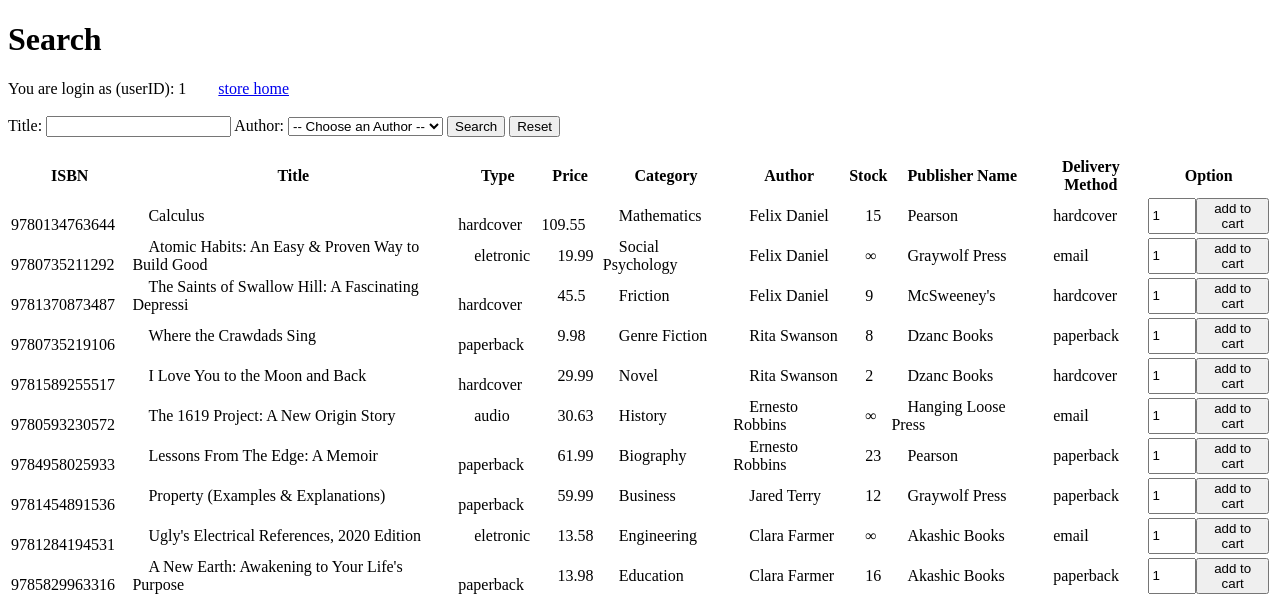
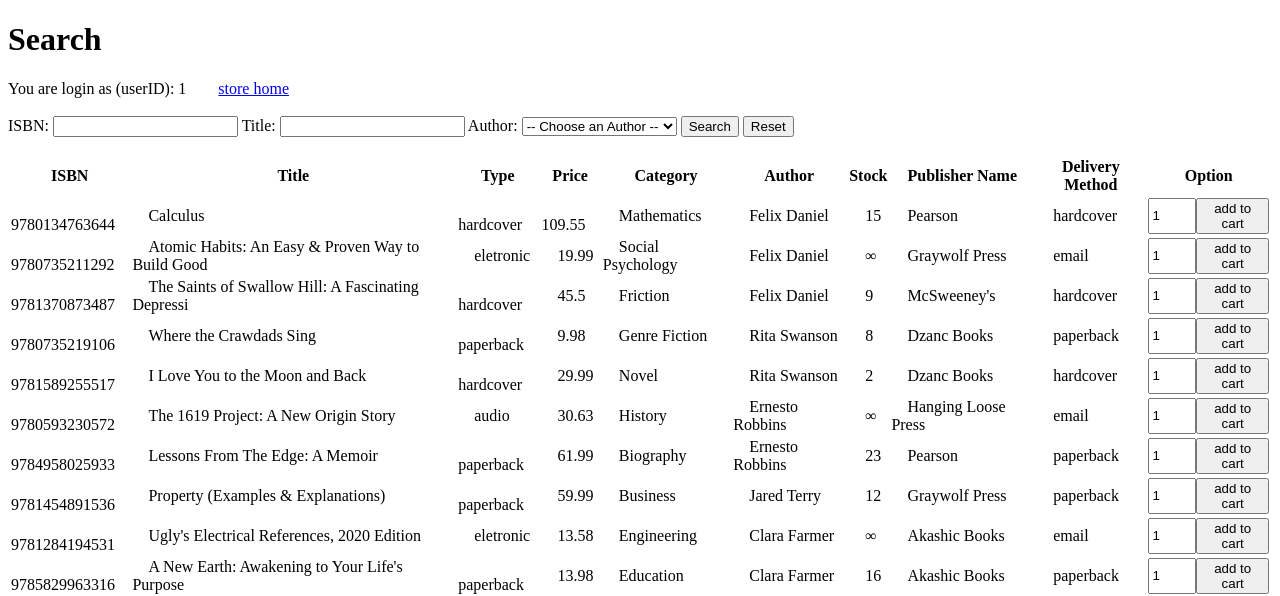
Before and after one commit to LonelyPorter/OnlineBookstore, a PHP site: page /search.php in a window 1280 px wide. Shown: the top 596 px of the page. Run offline with PHP 8.4, Linux system fonts and the light colour scheme; the visitor is signed in with stand-in values (Sample User, id 1); data comes from the database, SQL or seed files in the repository.

Commit message:
Added search by ISBN

```diff
--- a/search.php
+++ b/search.php
@@ -26,6 +26,9 @@
 
     <!-- Search Field -->
     <form class="" action="" method="post">
+      <!-- ISBN -->
+      <label for="ISBN">ISBN: </label>
+      <input type="text" name="ISBN">
       <!-- Title -->
       <label>Title: </label>
       <input type="text" name="title">
@@ -57,25 +60,27 @@
     </form>
 
     <?php
-
-
       /* Initialize */
       $title = "%";
       $author = "%";
+      $ISBN = "%";
       if(!empty($_POST['title'])) {
         $title = '%'.$_POST['title'].'%';
       }
       if(!empty($_POST['author'])) {
         $author = $_POST['author'];
       }
+      if(!empty($_POST['ISBN'])) {
+        $ISBN = '%'.$_POST['ISBN'].'%';
+      }
 
       /* Search book by title/author query */
       $query = "SELECT books.ISBN, title, type, price, Category, in_stock, pName, method, name
                 FROM books, `write`, customers
                 WHERE books.ISBN = `write`.ISBN AND customers.userID = `write`.userID
-                  AND title LIKE ? AND `write`.userID LIKE ?;";
+                  AND title LIKE ? AND `write`.userID LIKE ? AND books.ISBN LIKE ?;";
       $stmt = $mydb->prepare($query);
-      $stmt->bind_param('ss', $title, $author);
+      $stmt->bind_param('sss', $title, $author, $ISBN);
       $stmt->execute();
       $result = $stmt->get_result();
 
```
